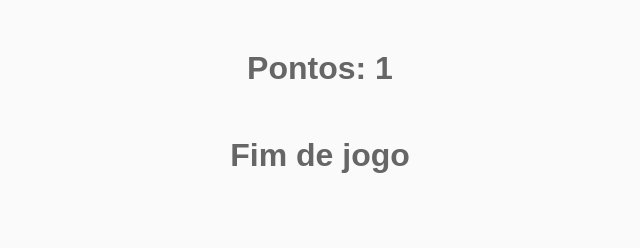
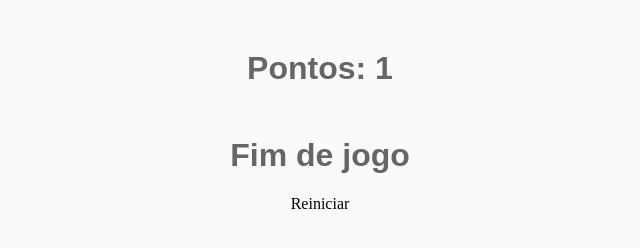
Before and after one commit to alissonrangel/DIO-jogo-dinossauro, a plain HTML site: page index.html in a window 1280 px wide. Shown: the full height of the page, 320-960 px from the left. Drawn offline with Linux system fonts and the light colour scheme.

Commit message:
update jogo para deploy

```diff
--- a/index.html
+++ b/index.html
@@ -11,9 +11,8 @@
     <h1>Pontos: 0</h1>
   </div>
   <div class="background">
-    <audio src="sons/resgate.mp3" preload="auto" id="somResgate"></audio>
-    <audio src="sons/musica_fundo.mp3" preload="auto" id="musica"></audio>
-    <audio src="sons/explosao.mp3" preload="auto" id="somExplosao"></audio>
+    <!-- <audio src="sons/pulo2.mp3" preload="auto" id="somPulo"></audio>
+    <audio src="sons/morte2.mp3" preload="auto" id="somMorte"></audio>     -->
     <div class="dino">
     </div>
   </div>
--- a/script.js
+++ b/script.js
@@ -7,13 +7,13 @@ let isJumping = false;
 let position = 0;
 let pontos = 0;
 
-var somExplosao=document.getElementById("somExplosao");
-var musica=document.getElementById("musica");
-var somResgate=document.getElementById("somResgate");
+//var somPulo=document.getElementById("somPulo");
+//var somMorte=document.getElementById("somMorte");
+//var somResgate=document.getElementById("somResgate");
 
 //Música em loop
-musica.addEventListener("ended", function(){ musica.currentTime = 0; musica.play(); }, false);
-musica.play();
+//musica.addEventListener("ended", function(){ musica.currentTime = 0; musica.play(); }, false);
+//musica.play();
 
 
 function handleKeyUp(event) {
@@ -27,7 +27,7 @@ function handleKeyUp(event) {
 
 function jump() {
 
-  somResgate.play();
+  //somPulo.play();
   isJumping = true;
 
   let upInterval = setInterval(()=>{
@@ -52,11 +52,11 @@ function jump() {
   }, 20);
 }
 
-function gameOverMusic() {
-  document.body.innerHTML += `<audio src="sons/gameover.mp3" preload="auto" id="somGameover"></audio>`;
-  let somGameover=document.getElementById("somGameover");
-  somGameover.play();
-}
+// function gameOverMusic() {
+//   document.body.innerHTML += `<audio src="sons/gameover.mp3" preload="auto" id="somGameover"></audio>`;
+//   let somGameover=document.getElementById("somGameover");
+//   somGameover.play();
+// }
 
 function createCactus() {
   const cactus = document.createElement('div');
@@ -82,13 +82,15 @@ function createCactus() {
       dead.innerHTML = "<div id='contato' class='anima'></div>"
       background.appendChild(dead);
 
-      somExplosao.play();
+      //somMorte.play();
       clearTimeout(timeOut);
 
       setTimeout(() => {
-        musica.pause();
-        document.body.innerHTML = `<h1 class="game-over">Pontos: ${pontos}</h1><h1 class="game-over">Fim de jogo</h1>`;
-        gameOverMusic();
+        //musica.pause();
+        document.body.innerHTML = `<h1 class="game-over">Pontos: ${pontos}</h1>
+        <h1 class="game-over">Fim de jogo</h1>
+        <div id='reiniciar' onClick='document.location.reload(true)'>Reiniciar</div>`;
+        //gameOverMusic();
         clearInterval(leftInterval);
       }, 700);
 
--- a/style.css
+++ b/style.css
@@ -23,6 +23,11 @@ body{
     color: #666;
     margin-top: 50px;
     font-family: Arial, Helvetica, sans-serif;
+}
+
+#reiniciar{
+    text-align: center;
+    cursor: pointer;
 }
 
 @keyframes slideright {
```
Also changed, not shown: 6 other files.
